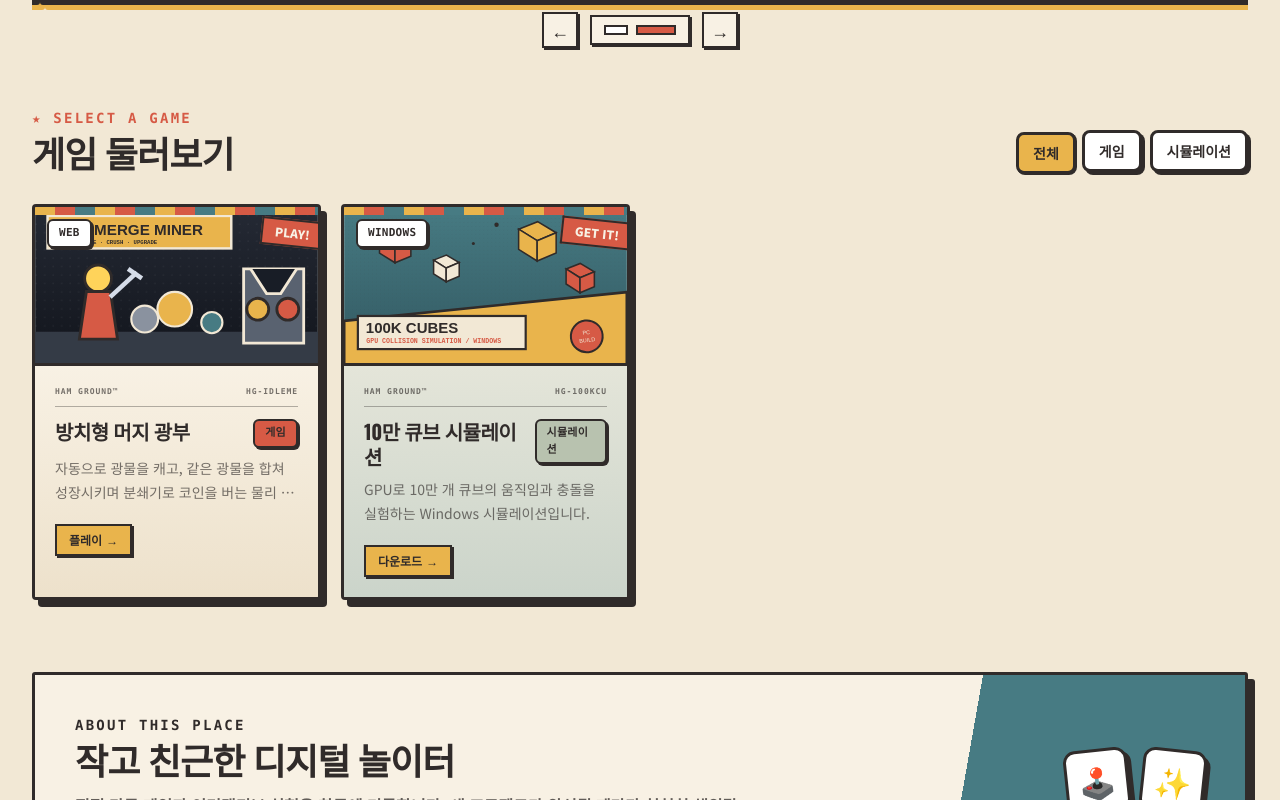
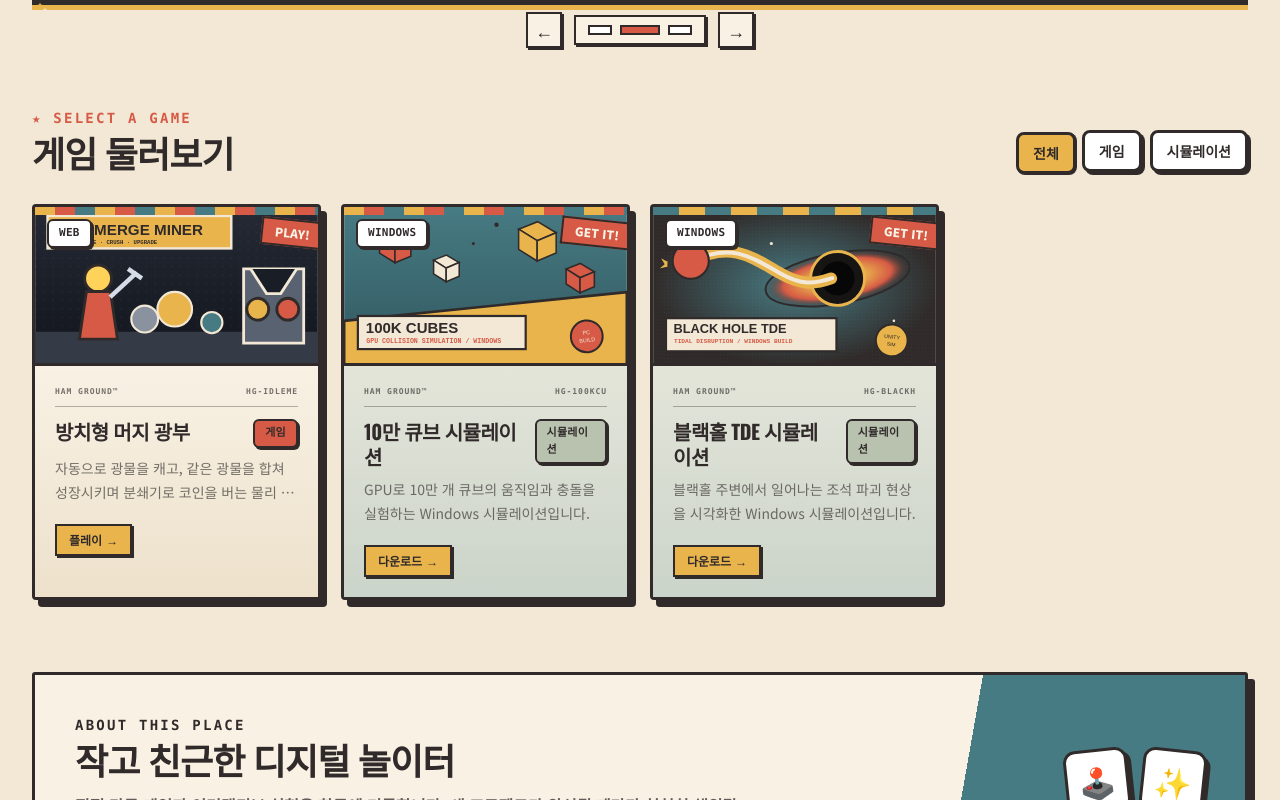
Before and after one commit to hjg1473/MyArcade, a React (Vite) app: page /#/ in a window 1280 px wide. Shown: the part 1328-2128 px from the top of the page. Built offline with nearby package versions, Linux system fonts and the light colour scheme.

Commit message:
Add Black Hole TDE simulation

```diff
--- a/src/data/games.ts
+++ b/src/data/games.ts
@@ -18,4 +18,13 @@ export const games: Game[] = [
     controls: { ko: 'Windows PC에서 ZIP 압축을 푼 뒤 실행 파일을 실행해 주세요.', en: 'On a Windows PC, extract the ZIP and launch the executable.' },
     engine: 'Unity', platform: 'Windows', playable: false,
   },
+  {
+    id: 'blackhole-tde-simulation', title: { ko: '블랙홀 TDE 시뮬레이션', en: 'Black Hole TDE Simulation' },
+    description: { ko: '블랙홀 주변에서 일어나는 조석 파괴 현상을 시각화한 Windows 시뮬레이션입니다.', en: 'A Windows simulation visualizing a tidal disruption event around a black hole.' },
+    longDescription: { ko: '별이 블랙홀의 강한 조석력에 의해 변형되고 붕괴되는 TDE(Tidal Disruption Event)를 시각적으로 살펴볼 수 있도록 제작한 Unity 시뮬레이션입니다. 웹 빌드가 아닌 Windows 실행 파일이며, ZIP을 내려받아 압축을 푼 뒤 Blackhole.exe를 실행할 수 있습니다.', en: 'A Unity simulation created to visualize a tidal disruption event, where a star is deformed and disrupted by the intense tidal forces around a black hole. This is a downloadable Windows build; download the ZIP, extract it, and launch Blackhole.exe.' },
+    thumbnail: 'thumbnails/blackhole-tde-simulation.svg', category: 'simulation', delivery: 'download',
+    downloadPath: 'downloads/blackhole-tde-simulation.zip', downloadFileName: 'Blackhole TDE Simulation.zip', downloadSize: '94 MB',
+    controls: { ko: 'Windows PC에서 ZIP 압축을 푼 뒤 Blackhole.exe를 실행해 주세요.', en: 'On a Windows PC, extract the ZIP and launch Blackhole.exe.' },
+    engine: 'Unity', platform: 'Windows', playable: false,
+  },
 ]
```
Also changed, not shown: public/thumbnails/blackhole-tde-simulation.svg (added), 1 other file (tests, documents, lock files or other folders).
